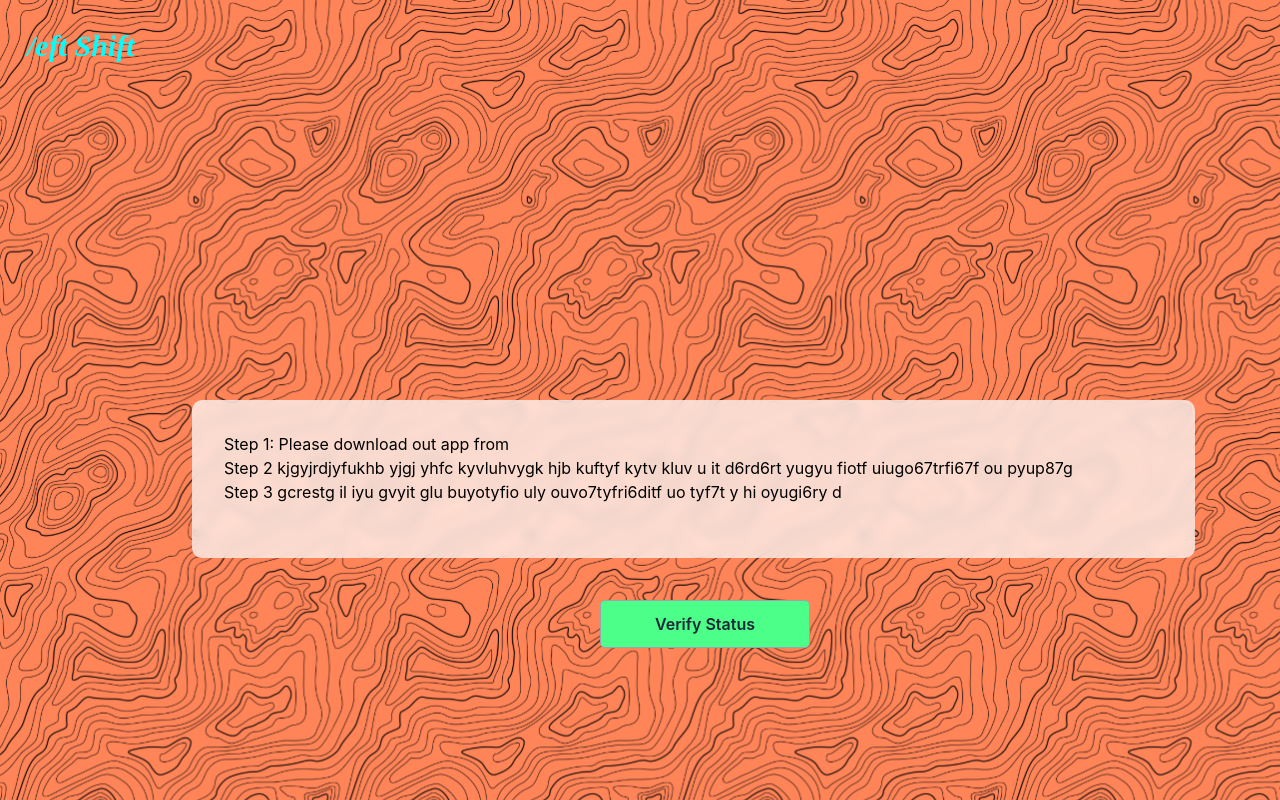
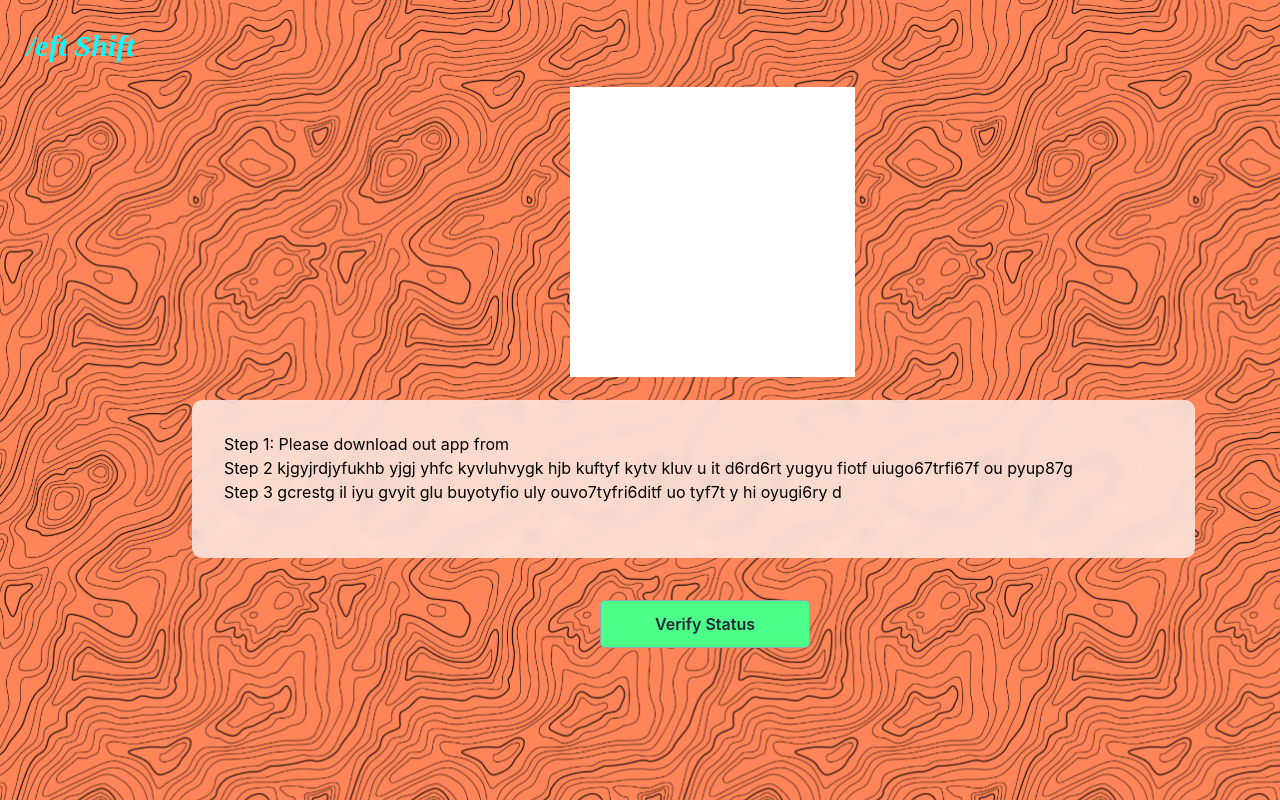
Before and after one commit to whitedevil31/SIH2022, a React (Create React App) app in the folder client/: page /scan in a window 1280 px wide. Built offline with nearby package versions, Linux system fonts and the light colour scheme.

Commit message:
Updated: QR Code PageTwo

```diff
--- a/client/src/components/PageTwo.js
+++ b/client/src/components/PageTwo.js
@@ -5,6 +5,7 @@ export default function PageTwo(){
         <div className='pageTwo' >
             <div className="bg-img">
                 <div className="logo2">/eft Shift</div>
+                <div className="qr-boc"></div>
                 <div className="inst">
                 <ul className='steps'>
                     <li>Step 1: Please download out app from </li>
--- a/client/src/index.css
+++ b/client/src/index.css
@@ -92,6 +92,9 @@ background-color: #FFE8E0;
 border-radius: 20px;
 text-align: center;
 }
+
+/* Page Two */
+
 .bg-img{
   background-image: url('./assets/bg.svg');
   background-size: cover;
@@ -111,8 +114,16 @@ backdrop-filter: blur(4px);
 border-radius: 10px;
 }
 
+.qr-boc{
+
+  position: absolute;
+  background-color: #fff;
+  width: 285px;
+  height: 290px;
+  left: 570px;
+  top: 87px;
+}
 .steps{
-
   padding: 2rem;
 }
 .logo2{
@@ -128,7 +139,5 @@ font-weight: 600;
 font-size: 30px;
 line-height: 38px;
 /* identical to box height */
-
-
 color: #00FFFF;
 }
```
